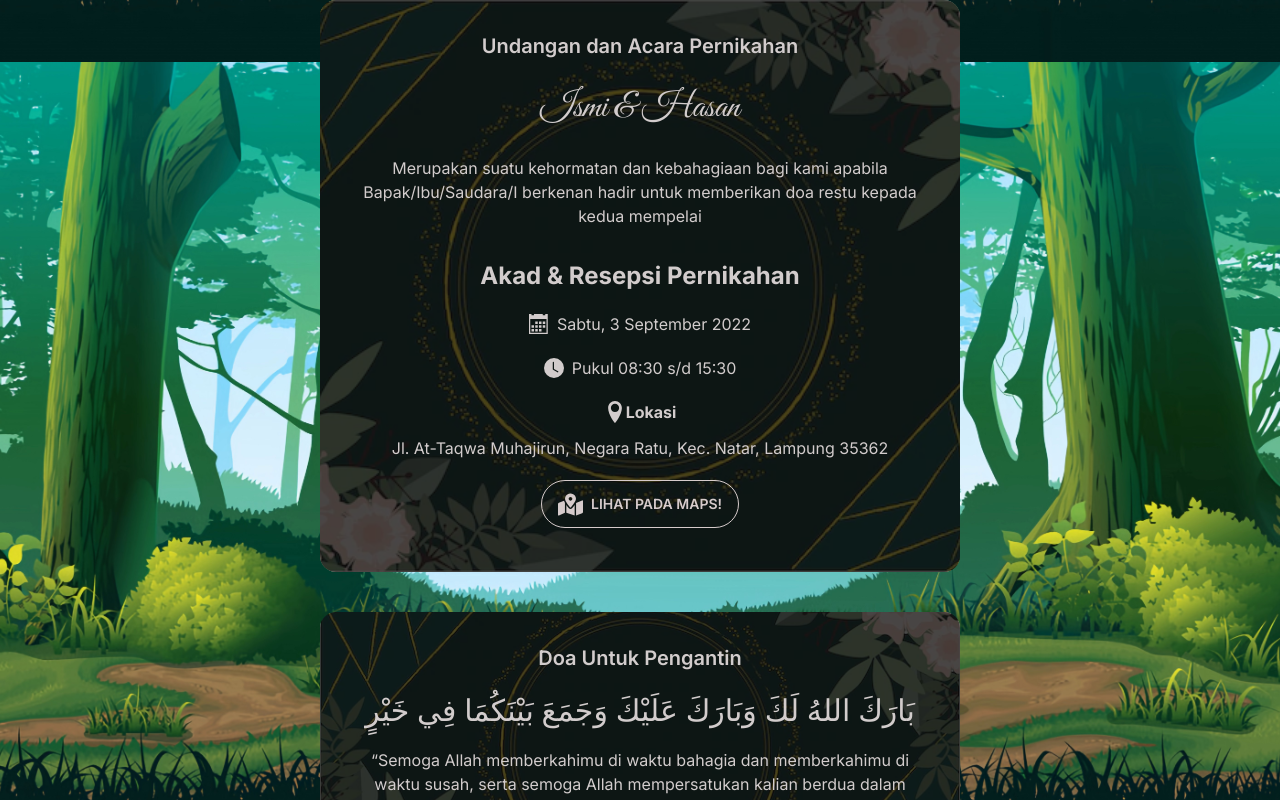
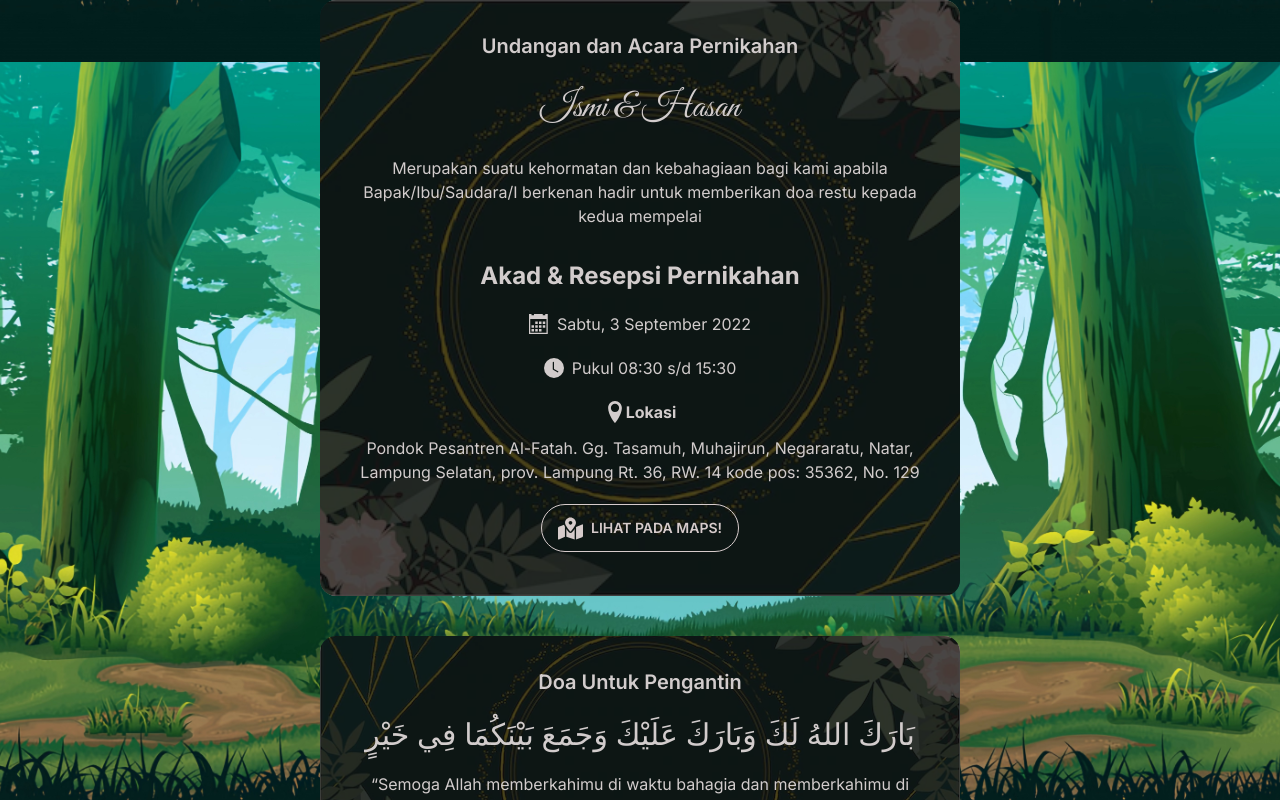
Before and after one commit to ahr9n/the-wedding-of-ahmad-and-ebtihal, a Next.js app: page / in a window 1280 px wide. Shown: the part 1538-2338 px from the top of the page. Built offline with nearby package versions, Linux system fonts and the light colour scheme; a web font is replaced by a local one.

Commit message:
fix: update place location

```diff
--- a/data/wedding.ts
+++ b/data/wedding.ts
@@ -30,7 +30,8 @@ export const MARRIAGE = {
     endTime: "15:30",
   },
   location: {
-    place: "Jl. At-Taqwa Muhajirun, Negara Ratu, Kec. Natar, Lampung 35362",
+    place:
+      "Pondok Pesantren Al-Fatah. Gg. Tasamuh,  Muhajirun, Negararatu, Natar, Lampung Selatan, prov. Lampung Rt. 36, RW. 14 kode pos: 35362, No. 129",
     url: "http://maps.google.com/maps?q=loc:-5.325106,%20105.172285",
   },
 }
```
